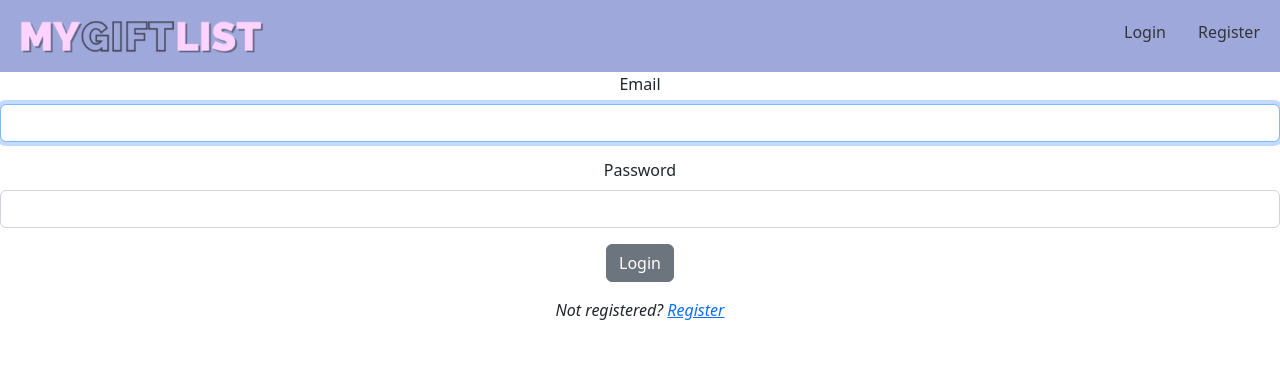
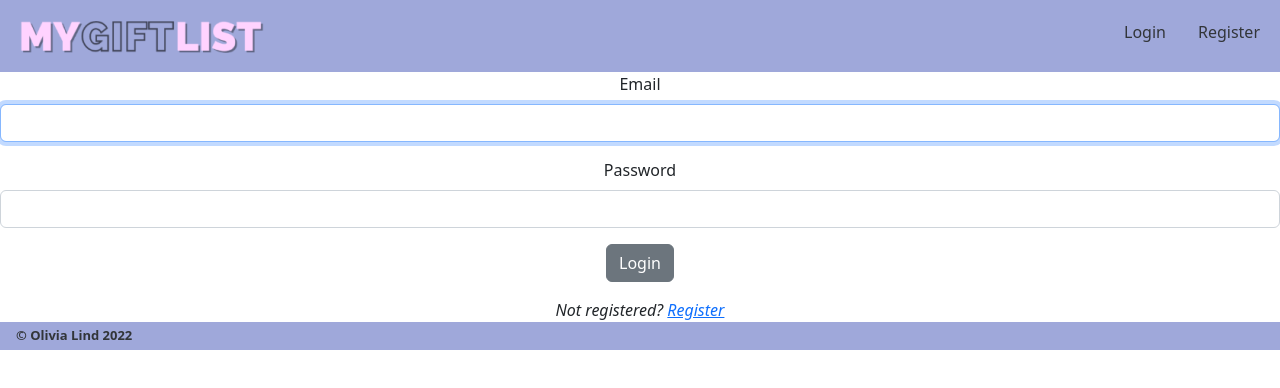
Before and after one commit to eo-lind/MyGiftList, a React (Create React App) app in the folder MyGiftList/client/: page /login in a window 1280 px wide. Shown: the top 388 px of the page. Built offline with nearby package versions, Linux system fonts and the light colour scheme; no server answers.

Commit message:
added footer

```diff
--- a/MyGiftList/client/src/App.js
+++ b/MyGiftList/client/src/App.js
@@ -5,6 +5,7 @@ import React, { useEffect, useState } from 'react';
 import { BrowserRouter as Router } from "react-router-dom";
 import { onLoginStatusChange } from "./modules/authManager";
 import { Spinner } from "reactstrap"
+import Footer from './components/Footer';
 
 function App() {
   const [isLoggedIn, setIsLoggedIn] = useState(null);
@@ -22,9 +23,10 @@ function App() {
           <Router>
               <Header isLoggedIn={isLoggedIn} />
               <ApplicationViews isLoggedIn={isLoggedIn} />
+              <Footer isLoggedIn={isLoggedIn} />
           </Router>
       </div>
-  );
+  )
 
 }
 
--- a/MyGiftList/client/src/components/Custom.css
+++ b/MyGiftList/client/src/components/Custom.css
@@ -40,9 +40,10 @@
   font-size: 0.75em;
 }
 
+/* -----HEADER/NAV----- */
+
 .nav-main {
   background-color: #9fa8da;
-
   display: flex;
   flex-flow: row nowrap;
   justify-content: space-between;
@@ -84,3 +85,30 @@ padding-left: 2em;
 .nav--link:hover {
   color: #ffff
 }
+
+/* -----FOOTER/NAV----- */
+
+.nav-footer {
+  background-color: #9fa8da;
+  display: flex;
+  flex-flow: row nowrap;
+  justify-content: space-between;
+  padding: 0.25rem 1rem;
+  position: sticky;
+  bottom: 0;
+  width: 100%;
+  color: #323539;
+  font-size: small;
+  font-weight: 600;
+}
+
+.footer-link {
+  text-decoration: none;
+  white-space: nowrap;
+  box-sizing: border-box;
+  color: #323539;
+}
+
+.footer-link:hover {
+  color: #ffff
+}
--- /dev/null
+++ b/MyGiftList/client/src/components/Footer.js
@@ -0,0 +1,10 @@
+const Footer = () => {
+    return (
+        <nav className="nav-footer">
+            <a href="https://github.com/eo-lind" target="_blank>" className="footer-link">
+                &copy; Olivia Lind 2022
+            </a>
+        </nav>
+    )
+}
+export default Footer
```
Lines whose indentation alone changed are shown as unchanged.
